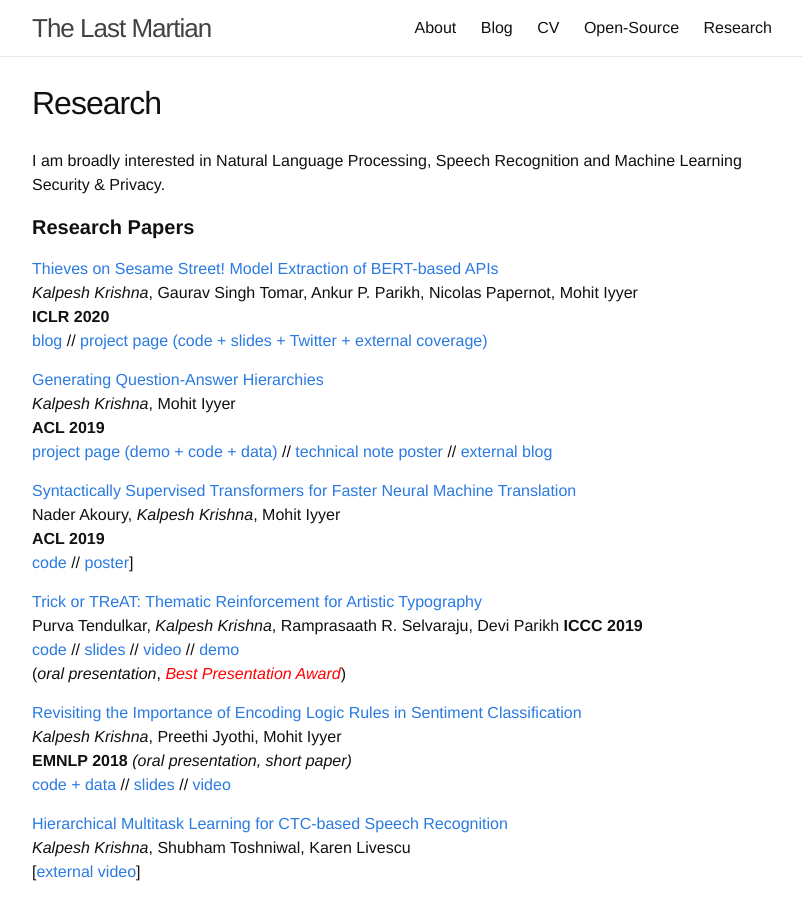
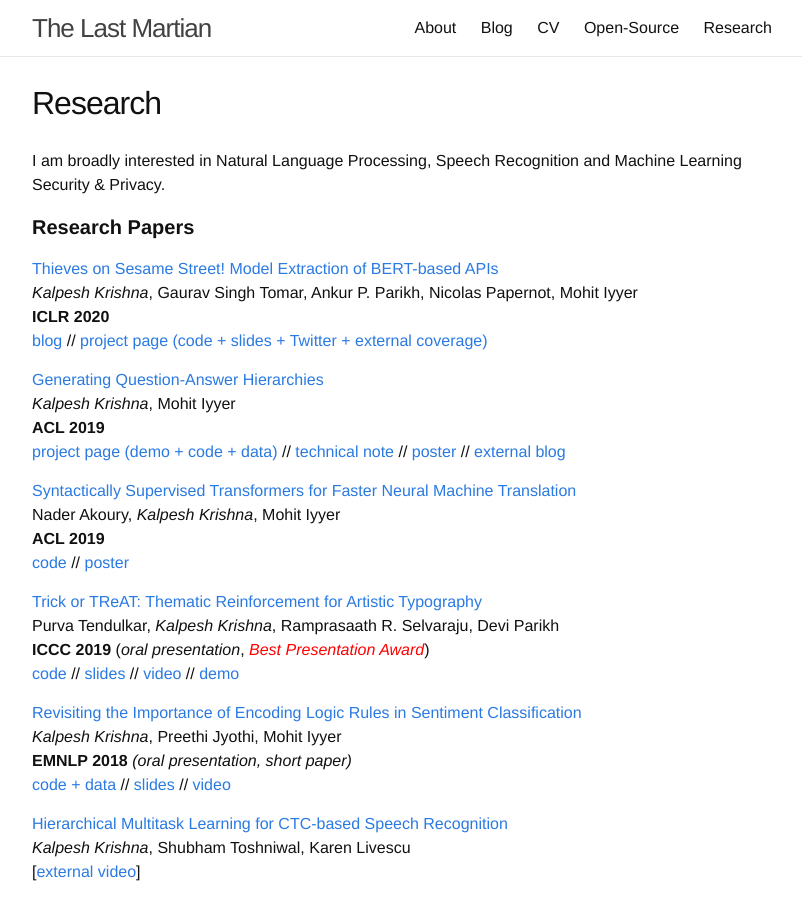
Before and after one commit to martiansideofthemoon/martiansideofthemoon.github.io, a Jekyll site: the page built from _pages/research.md, in a window 1280 px wide and 900 px high. Shown: the whole window, without its empty margins (238-1040 px from the left). Built offline with Jekyll 4.4.1, drawn with Linux system fonts in a browser that asks for light colours; comment, search, counter and statistics services are not loaded.

Commit message:
Update, research page

```diff
--- a/_pages/research.md
+++ b/_pages/research.md
@@ -15,18 +15,17 @@ I am broadly interested in Natural Language Processing, Speech Recognition and M
 [Generating Question-Answer Hierarchies](https://arxiv.org/abs/1906.02622)
 *Kalpesh Krishna*, Mohit Iyyer
 **ACL 2019**
-[project page (demo + code + data)](http://squash.cs.umass.edu/) // [technical note](https://arxiv.org/pdf/1906.02622.pdf#page=15) [poster]({{ site.url }}/assets/squash-poster.pdf) // [external blog](https://towardsdatascience.com/introducing-squash-a-question-answer-generating-system-71c47b478a16)
+[project page (demo + code + data)](http://squash.cs.umass.edu/) // [technical note](https://arxiv.org/pdf/1906.02622.pdf#page=15) // [poster]({{ site.url }}/assets/squash-poster.pdf) // [external blog](https://towardsdatascience.com/introducing-squash-a-question-answer-generating-system-71c47b478a16)
 
 [Syntactically Supervised Transformers for Faster Neural Machine Translation](https://arxiv.org/abs/1906.02780)
 Nader Akoury, *Kalpesh Krishna*, Mohit Iyyer
 **ACL 2019**
-[code](https://github.com/dojoteef/synst) // [poster](https://people.cs.umass.edu/~nsa/posters/synst-acl2019.pdf)\]
+[code](https://github.com/dojoteef/synst) // [poster](https://people.cs.umass.edu/~nsa/posters/synst-acl2019.pdf)
 
 [Trick or TReAT: Thematic Reinforcement for Artistic Typography](https://arxiv.org/abs/1903.07820)
 Purva Tendulkar, *Kalpesh Krishna*, Ramprasaath R. Selvaraju, Devi Parikh
-**ICCC 2019**
+**ICCC 2019** (*oral presentation*, <a style="color:red" href="https://twitter.com/jmacunha/status/1142184529026662400"><i>Best Presentation Award</i></a>)
 [code](https://github.com/purvaten/treat) // [slides](https://purvaten.github.io/data/TReAT-talk.pdf) // [video](https://photos.google.com/share/AF1QipNFg9TYf2Wk6z6zKg3I3rT7jiWoH97cRVIQ-_JrZwIUUMqkyWHomVc1Lv1UGduraA/photo/AF1QipOm-e6jFA3Im9eiHt79R-A0j36CSVCoqSeU_VZG?key=dDFhdGlYUV9yVkUzOW5YaFlaeXdhMGQ1UHZ0QnZ3) // [demo](http://doodle.cloudcv.org/)
-(*oral presentation*, <a style="color:red" href="https://twitter.com/jmacunha/status/1142184529026662400"><i>Best Presentation Award</i></a>)
 
 [Revisiting the Importance of Encoding Logic Rules in Sentiment Classification](https://arxiv.org/abs/1808.07733)
 *Kalpesh Krishna*, Preethi Jyothi, Mohit Iyyer
```
